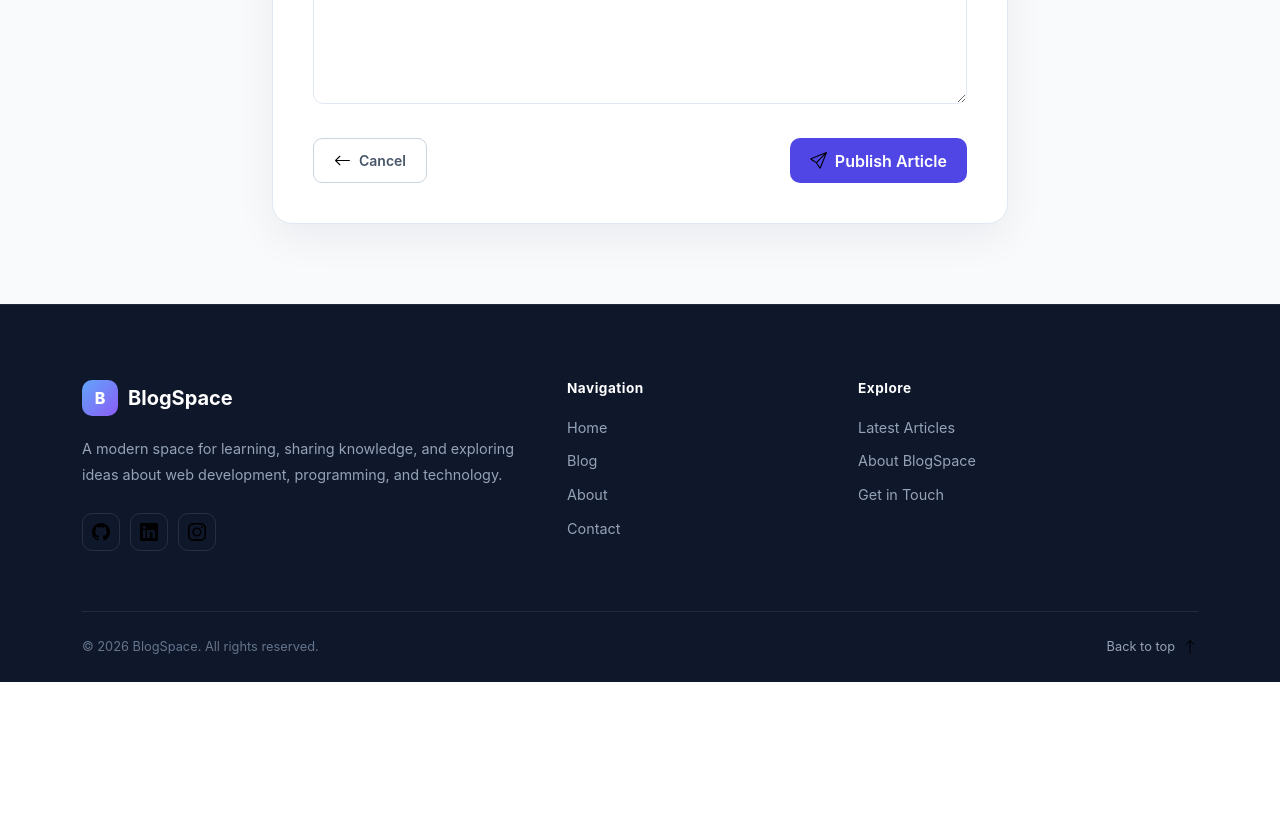
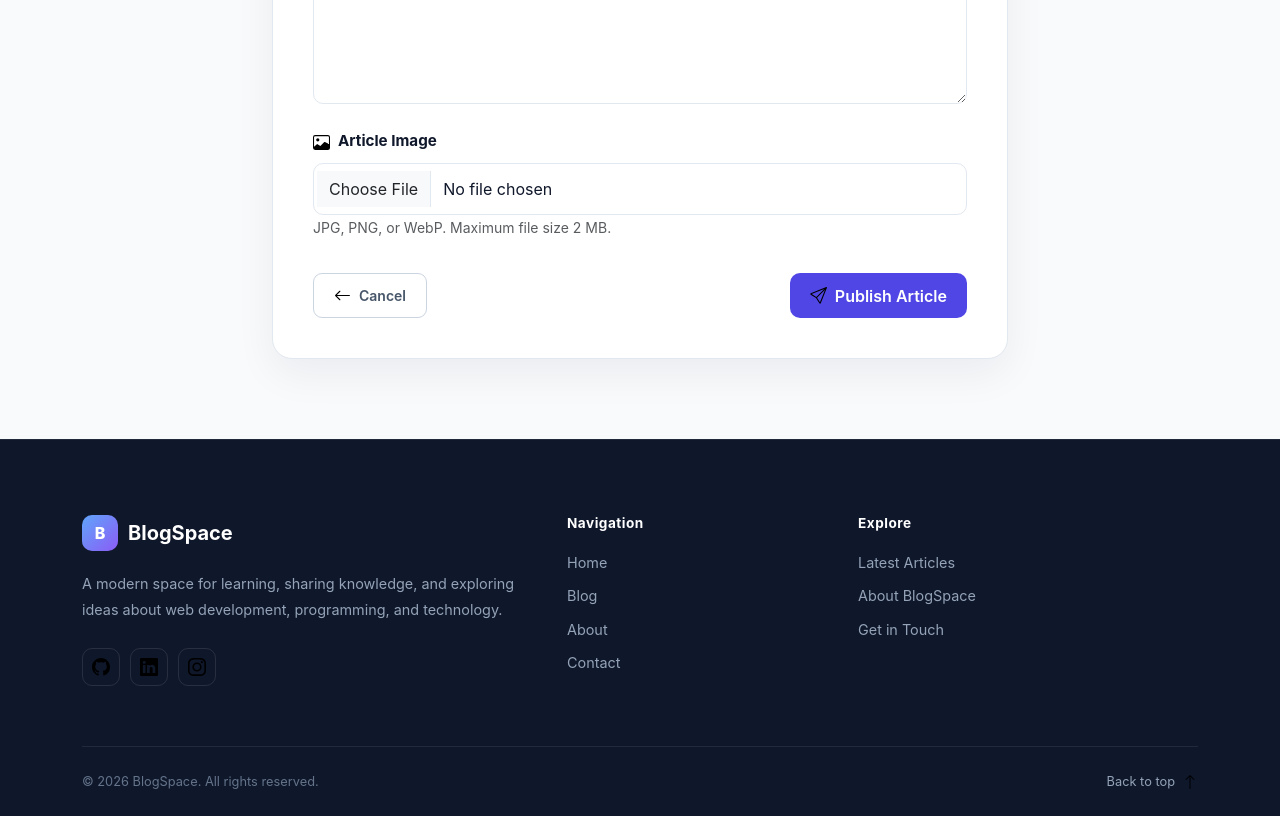
Before and after one commit to saepudinasep/blog-go-react, a React (Create React App) app in the folder client/: page /blog/create in a window 1280 px wide. Shown: the part 980-1796 px from the top of the page. Before the commit the page ends 1662 px from the top, so only its background shows below. Built offline with nearby package versions, Linux system fonts and the light colour scheme.

Commit message:
[ADD] Menambahkan Upload Image di CreateBlog.js

```diff
--- a/client/src/page/CreateBlog.js
+++ b/client/src/page/CreateBlog.js
@@ -1,7 +1,7 @@
 import axios from 'axios';
 import React, { useState } from 'react';
 import { Button, Col, Container, Form, Row } from 'react-bootstrap';
-import { ArrowLeft, Send } from 'react-bootstrap-icons';
+import { ArrowLeft, Image, Send } from 'react-bootstrap-icons';
 import { Link, useNavigate } from 'react-router-dom';
 import { useForm } from 'react-hook-form';
 
@@ -26,6 +26,7 @@ const CreateBlog = () => {
     defaultValues: {
       title: '',
       post: '',
+      image: null,
     },
   });
 
@@ -34,9 +35,35 @@ const CreateBlog = () => {
     showLoading();
 
     try {
-      const apiUrl = process.env.REACT_APP_API_ROOT + 'blogs';
+      const apiUrl = `${process.env.REACT_APP_API_ROOT}blogs`;
 
-      const response = await axios.post(apiUrl, data);
+      /*
+       * =========================
+       * CREATE FORM DATA
+       * =========================
+       */
+
+      const formData = new FormData();
+
+      formData.append('title', data.title);
+      formData.append('post', data.post);
+
+      // File input mengembalikan FileList
+      if (data.image && data.image.length > 0) {
+        formData.append('image', data.image[0]);
+      }
+
+      /*
+       * =========================
+       * SEND REQUEST
+       * =========================
+       */
+
+      const response = await axios.post(apiUrl, formData, {
+        headers: {
+          'Content-Type': 'multipart/form-data',
+        },
+      });
 
       /*
        * =========================
@@ -47,7 +74,6 @@ const CreateBlog = () => {
       if (response.status === 201 && response?.data?.statusText === 'Created') {
         reset();
 
-        // MATIKAN GLOBAL LOADING SEBELUM SWEETALERT
         hideLoading();
         setSubmitting(false);
 
@@ -76,7 +102,6 @@ const CreateBlog = () => {
       const message =
         error?.response?.data?.msg || 'Something went wrong while creating the article.';
 
-      // MATIKAN LOADING SEBELUM MENAMPILKAN ERROR
       hideLoading();
       setSubmitting(false);
 
@@ -132,7 +157,9 @@ const CreateBlog = () => {
             <Col lg={8} className='mx-auto'>
               <div className='create-blog-card'>
                 <Form onSubmit={handleSubmit(onSubmit)}>
-                  {/* TITLE */}
+                  {/* =========================
+                      TITLE
+                  ========================= */}
 
                   <Form.Group className='mb-4' controlId='blogTitle'>
                     <Form.Label>Article Title</Form.Label>
@@ -141,14 +168,13 @@ const CreateBlog = () => {
                       type='text'
                       placeholder='Enter article title...'
                       className={errors.title ? 'is-invalid' : ''}
+                      disabled={submitting}
                       {...register('title', {
                         required: 'Article title is required.',
-
                         minLength: {
                           value: 5,
                           message: 'Title must contain at least 5 characters.',
                         },
-
                         maxLength: {
                           value: 150,
                           message: 'Title must not exceed 150 characters.',
@@ -159,7 +185,9 @@ const CreateBlog = () => {
                     {errors.title && <div className='invalid-feedback'>{errors.title.message}</div>}
                   </Form.Group>
 
-                  {/* CONTENT */}
+                  {/* =========================
+                      CONTENT
+                  ========================= */}
 
                   <Form.Group className='mb-4' controlId='blogPost'>
                     <Form.Label>Article Content</Form.Label>
@@ -169,9 +197,9 @@ const CreateBlog = () => {
                       rows={12}
                       placeholder='Write your article here...'
                       className={errors.post ? 'is-invalid' : ''}
+                      disabled={submitting}
                       {...register('post', {
                         required: 'Article content is required.',
-
                         minLength: {
                           value: 20,
                           message: 'Article content must contain at least 20 characters.',
@@ -182,7 +210,68 @@ const CreateBlog = () => {
                     {errors.post && <div className='invalid-feedback'>{errors.post.message}</div>}
                   </Form.Group>
 
-                  {/* ACTION */}
+                  {/* =========================
+                      IMAGE
+                  ========================= */}
+
+                  <Form.Group className='mb-4' controlId='blogImage'>
+                    <Form.Label>
+                      <Image size={17} className='me-2' />
+                      Article Image
+                    </Form.Label>
+
+                    <Form.Control
+                      type='file'
+                      accept='image/jpeg,image/png,image/webp'
+                      className={errors.image ? 'is-invalid' : ''}
+                      disabled={submitting}
+                      {...register('image', {
+                        required: 'Article image is required.',
+                        validate: {
+                          fileType: (files) => {
+                            if (!files || files.length === 0) {
+                              return 'Article image is required.';
+                            }
+
+                            const file = files[0];
+
+                            const allowedTypes = ['image/jpeg', 'image/png', 'image/webp'];
+
+                            if (!allowedTypes.includes(file.type)) {
+                              return 'Only JPG, PNG, and WebP images are allowed.';
+                            }
+
+                            return true;
+                          },
+
+                          fileSize: (files) => {
+                            if (!files || files.length === 0) {
+                              return true;
+                            }
+
+                            const file = files[0];
+
+                            // Maksimal 2 MB
+                            if (file.size > 2 * 1024 * 1024) {
+                              return 'Image size must not exceed 2 MB.';
+                            }
+
+                            return true;
+                          },
+                        },
+                      })}
+                    />
+
+                    {errors.image && <div className='invalid-feedback'>{errors.image.message}</div>}
+
+                    <Form.Text className='text-muted'>
+                      JPG, PNG, or WebP. Maximum file size 2 MB.
+                    </Form.Text>
+                  </Form.Group>
+
+                  {/* =========================
+                      ACTION
+                  ========================= */}
 
                   <div className='create-blog-actions'>
                     <Button
```
